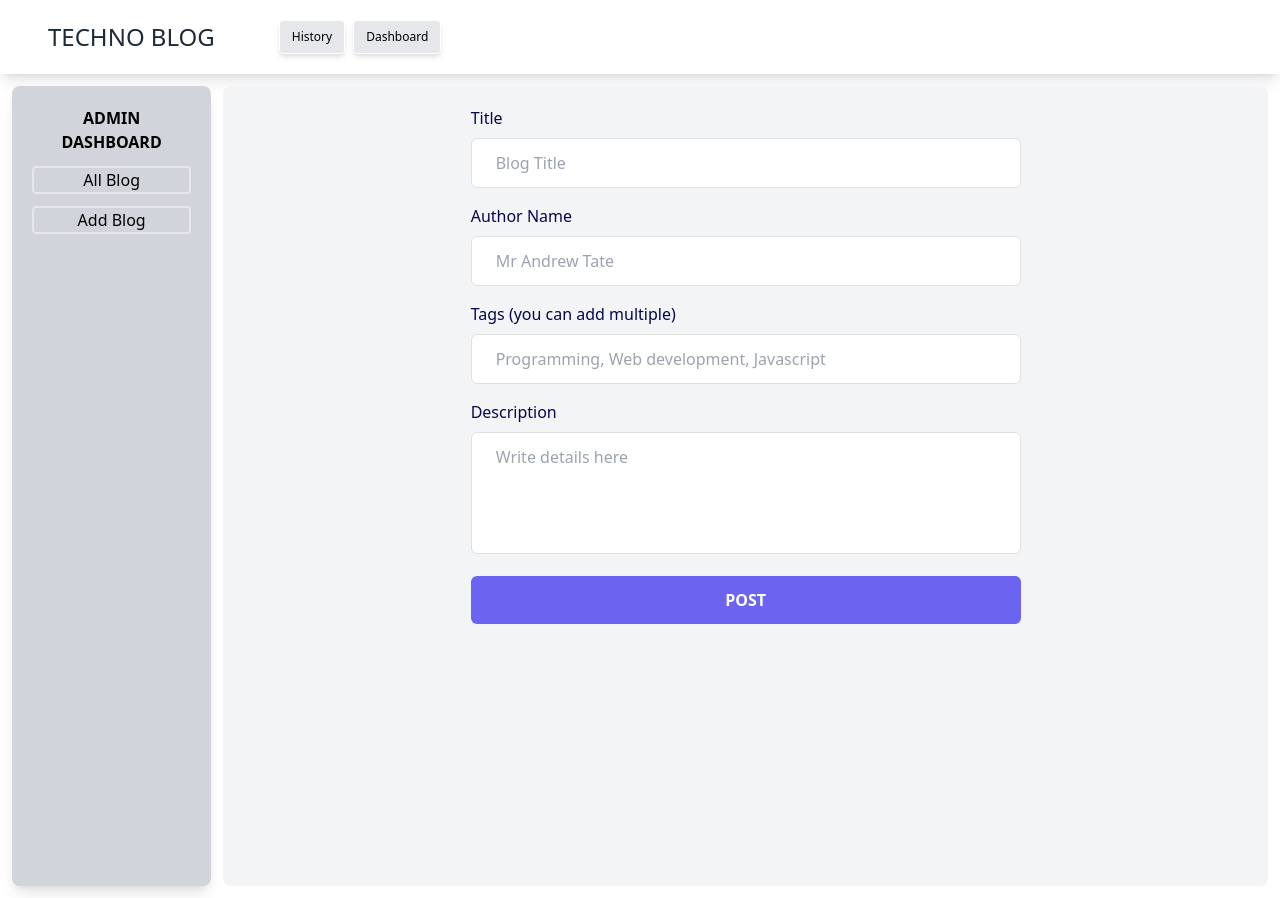
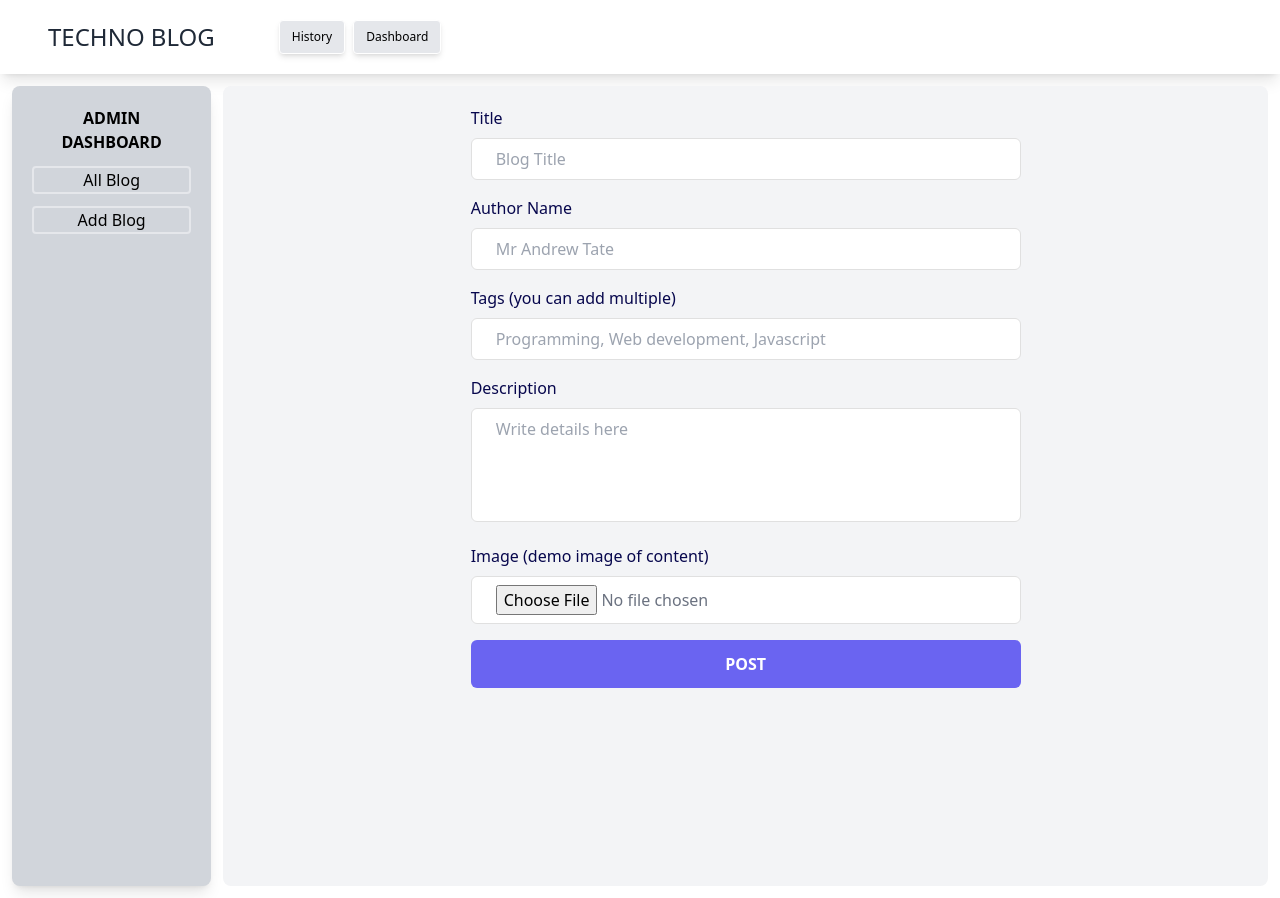
Before and after one commit to Fahadmohammad1/blog-site-redux, a React (Create React App) app: page /dashboard/add-blog in a window 1280 px wide. Built offline with nearby package versions, Linux system fonts and the light colour scheme.

Commit message:
new field added

```diff
--- a/src/pages/Dashboard/AddBlog.js
+++ b/src/pages/Dashboard/AddBlog.js
@@ -29,7 +29,7 @@ const AddBlog = () => {
                 id="title"
                 required
                 placeholder="Blog Title"
-                class="w-full rounded-md border border-[#e0e0e0] bg-white py-3 px-6 text-base font-medium text-[#6B7280] outline-none focus:border-[#6A64F1] focus:shadow-md"
+                class="w-full rounded-md border border-[#e0e0e0] bg-white py-2 px-6 text-base font-medium text-[#6B7280] outline-none focus:border-[#6A64F1] focus:shadow-md"
               />
             </div>
             <div class="mb-4 hidden">
@@ -64,7 +64,7 @@ const AddBlog = () => {
                 id="authorName"
                 required
                 placeholder="Mr Andrew Tate"
-                class="w-full rounded-md border border-[#e0e0e0] bg-white py-3 px-6 text-base font-medium text-[#6B7280] outline-none focus:border-[#6A64F1] focus:shadow-md"
+                class="w-full rounded-md border border-[#e0e0e0] bg-white py-2 px-6 text-base font-medium text-[#6B7280] outline-none focus:border-[#6A64F1] focus:shadow-md"
               />
             </div>
             <div class="mb-4">
@@ -81,7 +81,7 @@ const AddBlog = () => {
                 id="tags"
                 required
                 placeholder="Programming, Web development, Javascript"
-                class="w-full rounded-md border border-[#e0e0e0] bg-white py-3 px-6 text-base font-medium text-[#6B7280] outline-none focus:border-[#6A64F1] focus:shadow-md"
+                class="w-full rounded-md border border-[#e0e0e0] bg-white py-2 px-6 text-base font-medium text-[#6B7280] outline-none focus:border-[#6A64F1] focus:shadow-md"
               />
             </div>
             <div class="mb-4">
@@ -98,8 +98,25 @@ const AddBlog = () => {
                 id="description"
                 required
                 placeholder="Write details here"
-                class="w-full resize-none rounded-md border border-[#e0e0e0] bg-white py-3 px-6 text-base font-medium text-[#6B7280] outline-none focus:border-[#6A64F1] focus:shadow-md"
+                class="w-full resize-none rounded-md border border-[#e0e0e0] bg-white py-2 px-6 text-base font-medium text-[#6B7280] outline-none focus:border-[#6A64F1] focus:shadow-md"
               ></textarea>
+            </div>
+            <div class="mb-4">
+              <label
+                for="image"
+                class="mb-2 block text-base font-medium text-[#07074D]"
+              >
+                Image (demo image of content)
+              </label>
+              <input
+                {...register("image")}
+                type="file"
+                name="image"
+                id="image"
+                required
+                placeholder="Add a demo image of your content"
+                class="w-full rounded-md border border-[#e0e0e0] bg-white py-2 px-6 text-base font-medium text-[#6B7280] outline-none focus:border-[#6A64F1] focus:shadow-md"
+              />
             </div>
             <div>
               <input
```
